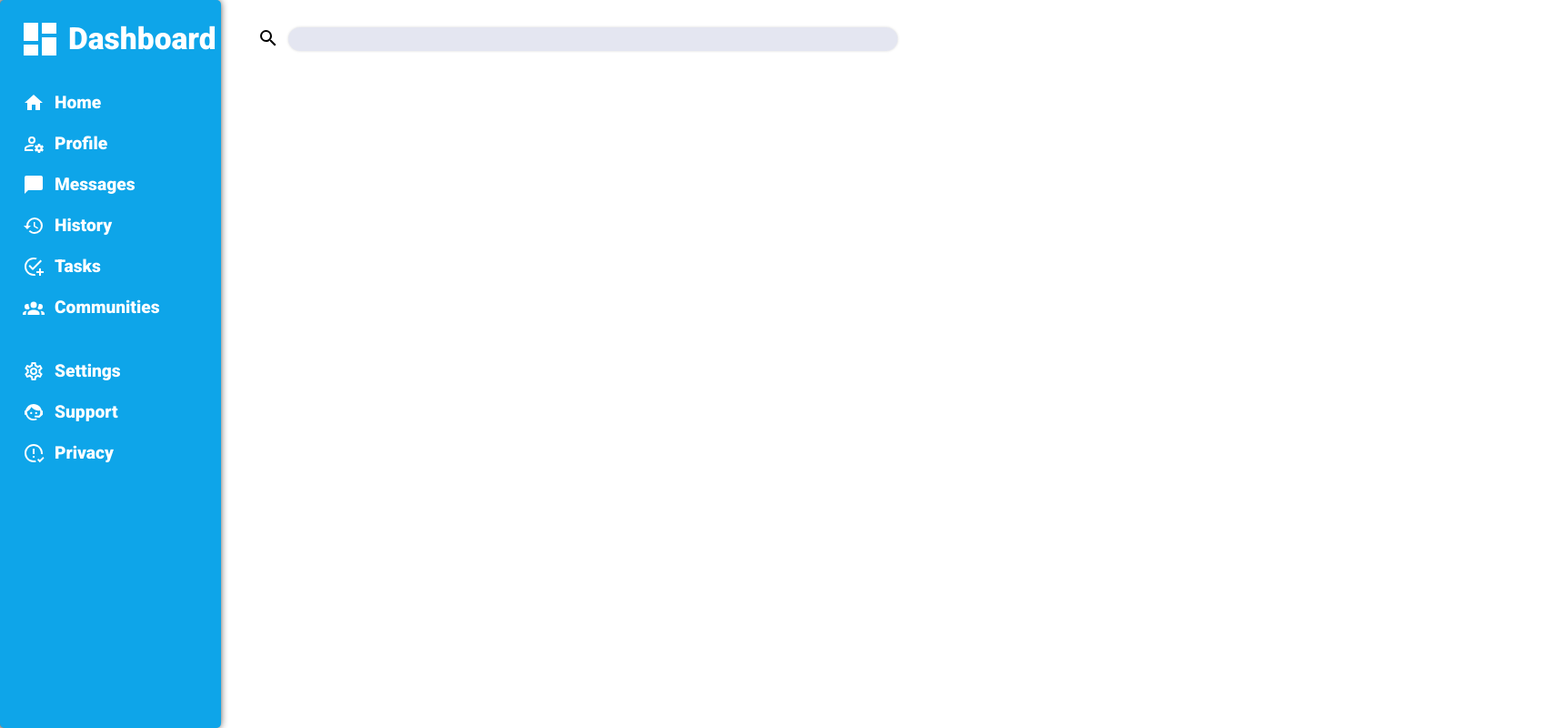
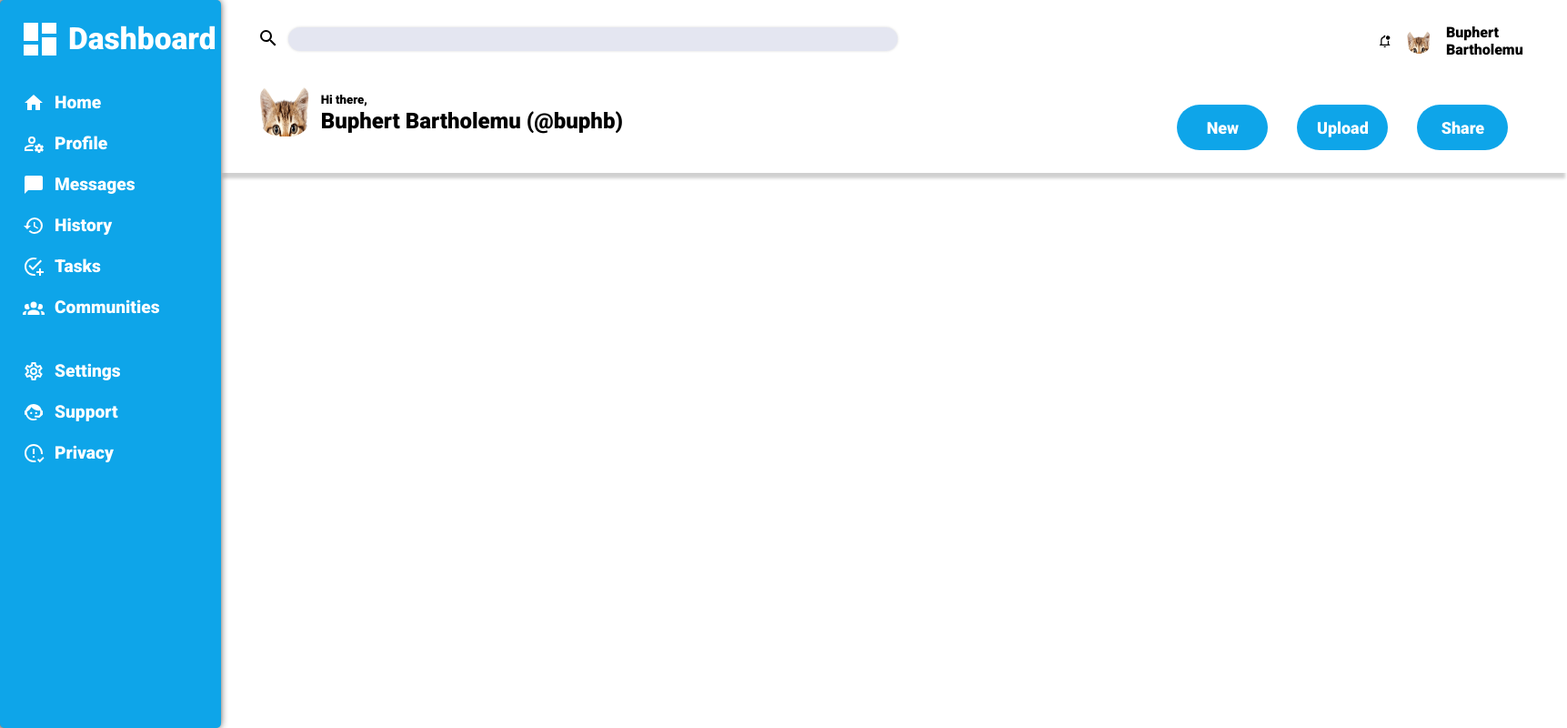
Before and after one commit to garvsl/admin-page, a plain HTML site: page index.html in a window 1280 px wide. Shown: the whole page at 91% size, 1723 px wide, since content can reach past the window. Drawn offline with Linux system fonts and the light colour scheme.

Commit message:
complete header

```diff
--- a/index.html
+++ b/index.html
@@ -80,6 +80,7 @@
                 </div>
             </div>
         </div>
+<div class="cover">
 
             <div class="header">
                 <div class="search">
@@ -88,7 +89,26 @@
                     </svg>
                     <input type="text" name="" id="">
                 </div>
-
+                <div class="userinfo">
+                    <svg class="user" style="width:24px;height:24px" viewBox="0 0 24 24">
+                        <path fill="currentColor" d="M19 17V11.8C18.5 11.9 18 12 17.5 12H17V18H7V11C7 8.2 9.2 6 12 6C12.1 4.7 12.7 3.6 13.5 2.7C13.2 2.3 12.6 2 12 2C10.9 2 10 2.9 10 4V4.3C7 5.2 5 7.9 5 11V17L3 19V20H21V19L19 17M10 21C10 22.1 10.9 23 12 23S14 22.1 14 21H10M21 6.5C21 8.4 19.4 10 17.5 10S14 8.4 14 6.5 15.6 3 17.5 3 21 4.6 21 6.5" />
+                    </svg>
+                    <img src="./wic.png" alt="a very cute cat" class="userphoto">
+                    <h4 class="name">Buphert Bartholemu</h4>
+                </div>
+            </div>
+            <div class="secondheader">
+                <img src="./wic.png" alt="a very cute cat" class="anotherphoto">
+                <div class="text">
+                    <h5>Hi there,</h5>
+                    <h4>Buphert Bartholemu (@buphb)</h4>
+                </div>
+                <div class="wrap">
+                    <div class="but">New</div>
+                    <div class="but">Upload</div>
+                    <div class="but">Share</div>
+                </div>
+            </div>
 </div>
     </div>
 
--- a/styles.css
+++ b/styles.css
@@ -23,8 +23,11 @@ body{
     padding-top:25px;
     box-shadow: -2px 0px 10px black;
     border-radius: 5px;;
+    background-color: #0ea5e9;
+    color:White;
 
 }
+
 
 
 .selection{
@@ -65,12 +68,14 @@ body{
 }
 
 .header{
+    grid-column-start: 2;
+    grid-row-start: 1;
     padding:30px;
     padding-left:40px;
     padding-right:40px;
     display:flex;
     align-items: flex-start;
-    gap:0rem;
+    gap:33rem;
 }
 
 input{
@@ -83,16 +88,122 @@ input{
     background-color: rgba(76, 91, 158, 0.15);
     border-radius: 25px;
     box-shadow: 0px 0px 3px rgba(0, 0, 0, 0.158);
+    transition: 0.2s ease-in-out;
 }
 
 .search{
     display:flex;
     align-content: center;
     gap:10px;
+    justify-content: center;
+
 }
 
-.navbar{
-    background-color: #0ea5e9;
-    color:White;
+input:hover{
+    box-shadow: 0px 0px 3px #0ea5e9;
+}
+
+.userphoto{
+    width:28px;
+    height:28px;
+    border-radius: 25px;
+    transition:0.1s ease-in-out;
 
 }
+
+.userinfo{
+    display:flex;
+    align-items:center;
+    height:30px;
+    gap:1rem;
+    user-select: none;
+
+}
+
+.userphoto:hover{
+    box-shadow: 0px 0px 3px #0ea5e9;
+    cursor:pointer;
+}
+
+.user{
+    transition:0.2s ease-in-out;
+    cursor:pointer;
+}
+
+.name{
+    transition:0.2s ease-in-out;
+    cursor:pointer;
+}
+
+.user:hover{
+    color:#0ea5e9;
+}
+
+.name:hover{
+    text-shadow: 0px 0px 1px #0ea5e9;
+}
+
+.secondheader{
+    grid-column-start: 2;
+    grid-row-start: 1;
+
+    display:flex;
+    padding-left:40px;
+    padding-right:40px;
+}
+
+.anotherphoto{
+    width:60px;
+    height:60px;
+    border-radius: 25px;
+    transition:0.2s ease-in-out;
+}
+
+.text{
+    padding:0px;
+    padding-left:10px;
+    margin:0px;
+    margin-top:-10px;
+    display:flex;
+    flex-direction: column;
+
+
+}
+
+.text h4{
+    font-size:24px;
+    margin-top:-20px;
+}
+
+.cover{
+    box-shadow: 0 8px 3px -2px rgba(0, 0, 0, 0.185);
+    height:fit-content;
+
+}
+
+.wrap{
+    display:flex;
+    margin:25px;
+    font-size:18px;
+    gap:2rem;
+    margin-left:auto;
+}
+
+.but{
+    display:flex;
+    justify-content: center;
+    align-items: center;
+    background-color: #0ea5e9;
+    width:100px;
+    height:50px;
+    border-radius: 25px;
+    color:white;
+    user-select: none;
+    cursor: pointer;
+    transition:0.3s ease-in-out;
+}
+
+.but:hover{
+    color:rgba(0, 0, 0, 0.479);
+    background-color:#0d91ce25;
+}
```
Also changed, not shown: wic.jpg (added), wic.png (added). Lines whose indentation alone changed are shown as unchanged.
